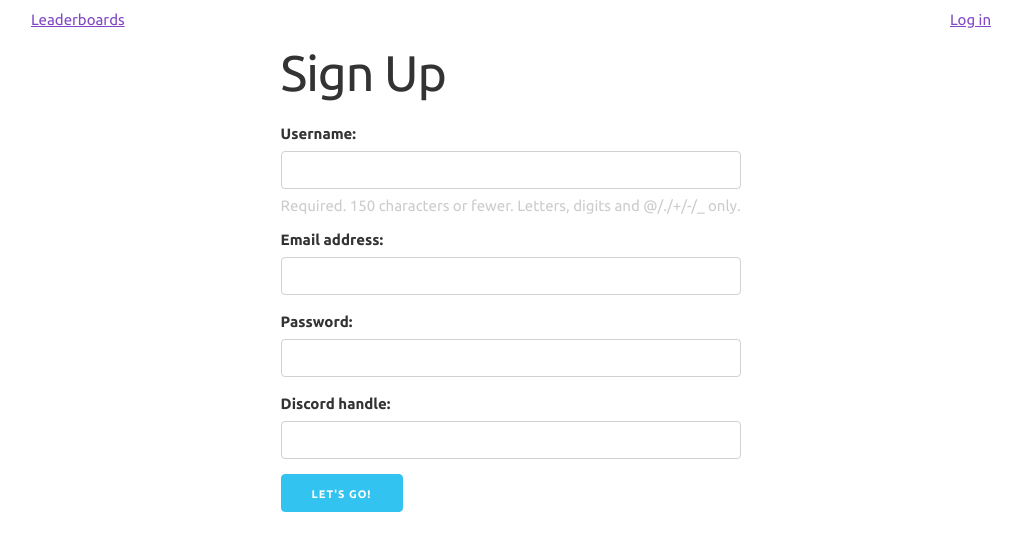
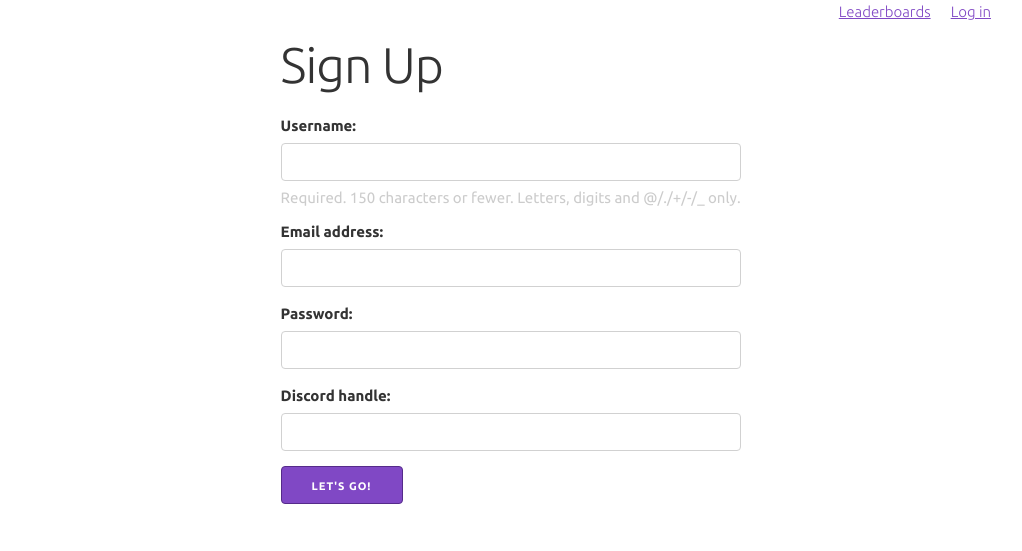
Before and after one commit to jtrussell/swindle, a Django app: page /accounts/profile/sign-up in a window 1280 px wide. Shown: the top 551 px of the page, without its empty margins (129-1151 px from the left). Run offline with Django 3.2, Linux system fonts and the light colour scheme.

Commit message:
More marginal style updates :)

```diff
--- a/src/registration/forms.py
+++ b/src/registration/forms.py
@@ -4,6 +4,7 @@ from .models import UserProfile
 
 
 class NewUserForm(forms.ModelForm):
+    password = forms.CharField(widget=forms.PasswordInput())
     def __init__(self, *args, **kwargs):
         super().__init__(*args, **kwargs)
         self.fields['username'].widget.attrs.update({'class': 'u-full-width'})
--- a/src/static/css/main.css
+++ b/src/static/css/main.css
@@ -7,6 +7,11 @@
   --color-text: #333;
 }
 
+body, html {
+  padding: 0;
+  margin: 0;
+}
+
 /**
  * Top Nav
  */
@@ -14,6 +19,11 @@ ul.top-nav {
   display: flex;
   flex-direction: row;
   list-style-type: none;
+  font-weight: 300;
+}
+
+ul.top-nav > li:not(:first-child) {
+  margin-left: 20px;
 }
 
 /**
@@ -48,6 +58,12 @@ body {
   color: var(--color-text);
 }
 
+body * {
+  transition: all 0.5s ease-in-out;
+  transition-property: background-color, color, border-color;
+}
+body.preload * { transition: none !important; }
+
 a.nav-back:before {
   content: "\2190";
   padding-right: 2px;
@@ -75,3 +91,26 @@ a:active {
 .text-muted {
   color: var(--color-muted);
 }
+
+.button.button-primary,
+button.button-primary,
+input[type="submit"].button-primary,
+input[type="reset"].button-primary,
+input[type="button"].button-primary {
+  background-color: var(--color-sw-purple);
+  border-color: var(--color-sw-purple-darker)
+}
+
+.button.button-primary:hover,
+button.button-primary:hover,
+input[type="submit"].button-primary:hover,
+input[type="reset"].button-primary:hover,
+input[type="button"].button-primary:hover,
+.button.button-primary:focus,
+button.button-primary:focus,
+input[type="submit"].button-primary:focus,
+input[type="reset"].button-primary:focus,
+input[type="button"].button-primary:focus {
+  background-color: var(--color-sw-purple-darker);
+  border-color: var(--color-sw-purple-darker)
+}
--- a/src/templates/page.html
+++ b/src/templates/page.html
@@ -13,11 +13,11 @@
   -->
 
   <link rel="preconnect" href="https://fonts.gstatic.com">
-  <link href="https://fonts.googleapis.com/css2?family=Ubuntu:wght@400;500;700&display=swap" rel="stylesheet">
+  <link href="https://fonts.googleapis.com/css2?family=Ubuntu:wght@300;400;500;700&display=swap" rel="stylesheet">
   <link href='https://cdnjs.cloudflare.com/ajax/libs/skeleton/2.0.4/skeleton.min.css' rel='stylesheet' type='text/css'>
   <link rel="stylesheet" href="{% static 'css/main.css' %}">
 
-  {% block extra_head %}
+  {% block head_extra %}
     <!-- Custom head content -->
   {% endblock %}
 </head>
@@ -30,12 +30,12 @@
 
   <nav role="navigation">
     <ul class="container top-nav">
+      <li class="flex-spacer"></li>
       <li>
         <a href="{% url 'show_groups' %}">
           Leaderboards
         </a>
       </li>
-      <li class="flex-spacer"></li>
       <li>
         {% if user.is_authenticated %}
         <a href="/accounts/profile">Profile</a>
@@ -59,7 +59,12 @@
     {% endblock %}
   </div>
 
-  {% endblock %}
+    {% endblock %}
+    <script>
+      setTimeout(function () {
+        document.querySelector('body').classList.remove('preload')
+      })
+  </script>
 </body>
 
 </html>
```
Also changed, not shown: src/leaderboard/static/leaderboard/leaderboard-group.css (added, +11 -0 lines), src/leaderboard/templates/leaderboard/leaderboard-group.html (+7 -2 lines).
